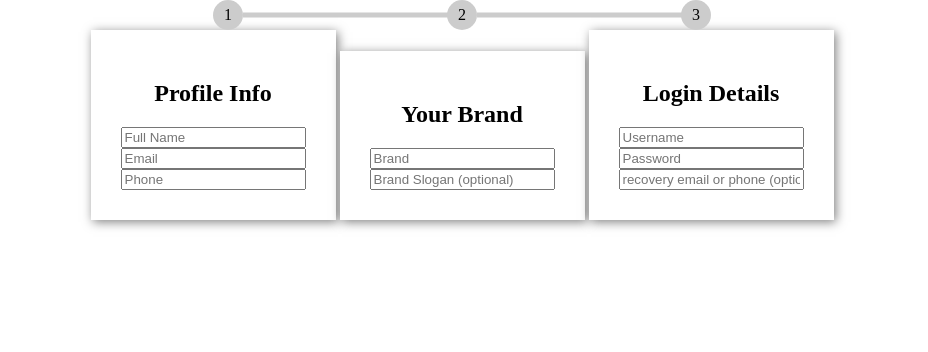
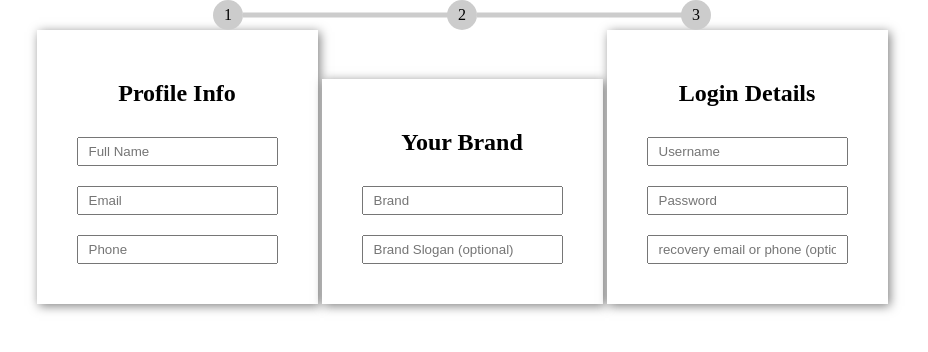
Before and after one commit to Claver734/trendgh, a plain HTML site: page index.html in a window 1280 px wide. Shown: the whole page, without its empty margins (178-1106 px from the left). Drawn offline with Linux system fonts and the light colour scheme.

Commit message:
Update artiste-form.css
Co-Authored-By: Hamzaweedseed8 <hamzaweedseed8@users.noreply.github.com>

```diff
--- a/css/artiste-form.css
+++ b/css/artiste-form.css
@@ -35,3 +35,8 @@ body{margin: 0; padding: 0;}
   display: inline-block;
   padding: 30px;
 }
+
+.form-group input{
+  margin: 10px;
+  padding: 5px 10px;
+}
```
